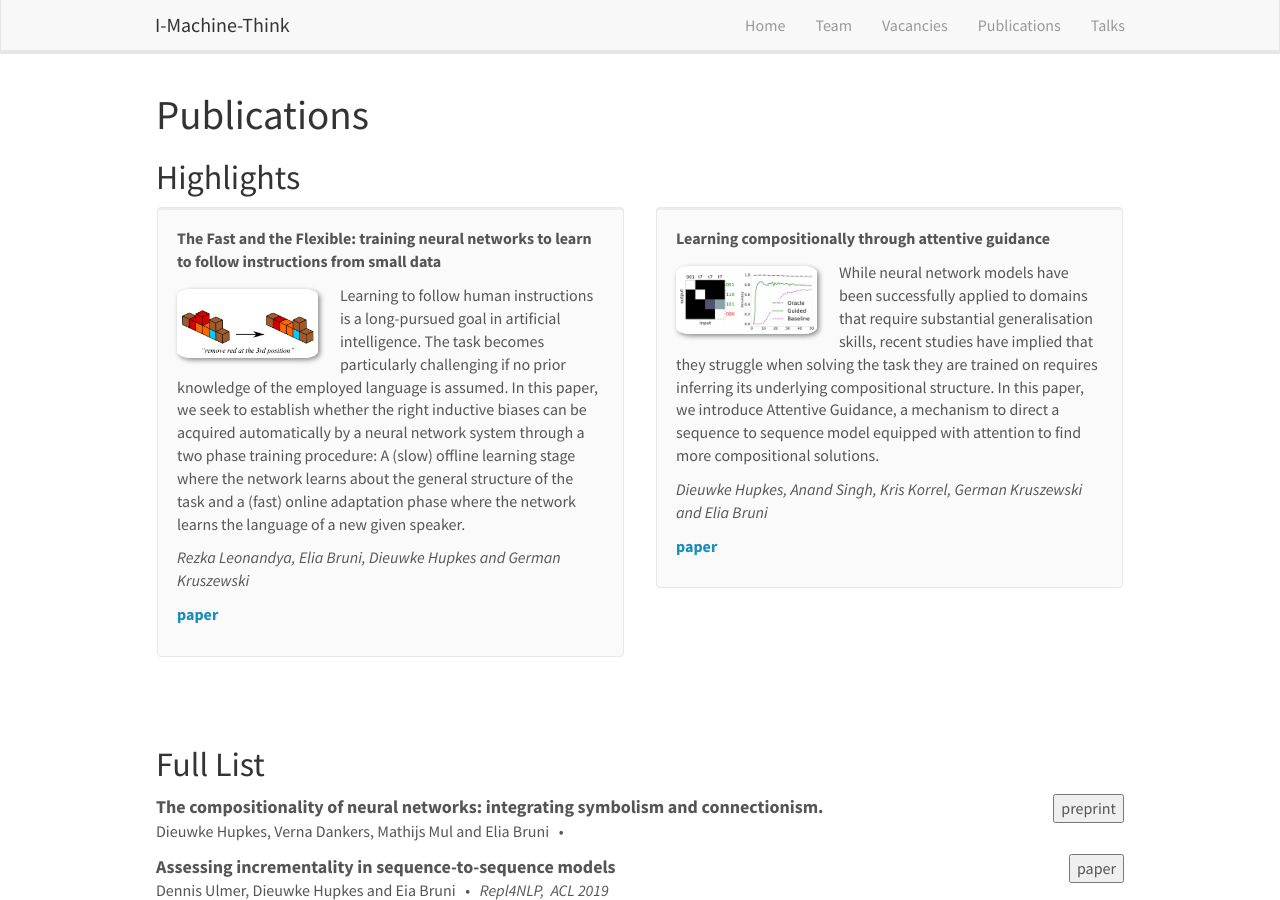
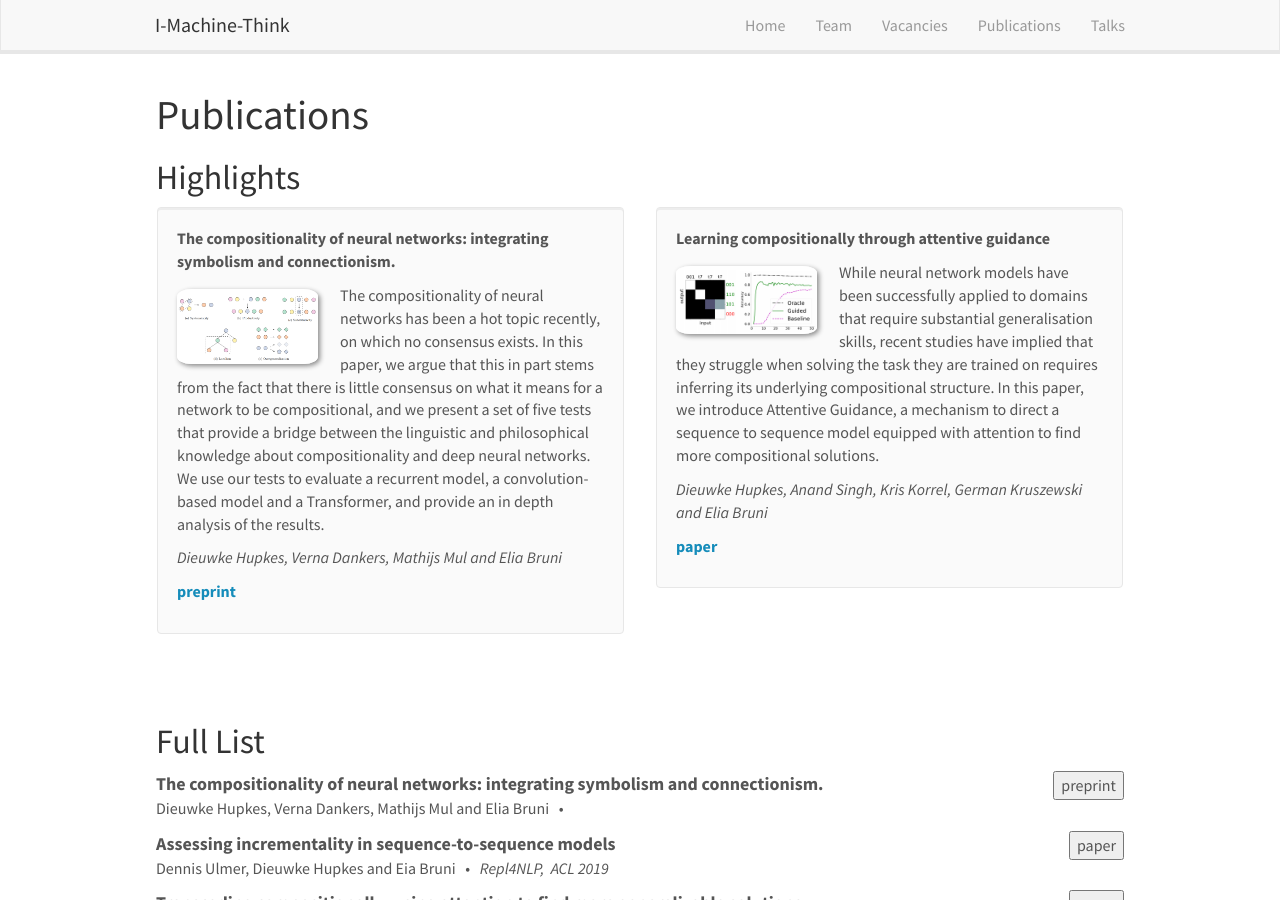
Before and after one commit to i-machine-think/i-machine-think.github.io, a Jekyll site: the page built from _pages/publications.md, in a window 1280 px wide and 900 px high. Built offline with Jekyll 4.4.1, drawn with Linux system fonts in a browser that asks for light colours; nearby versions of some CDN libraries.

Commit message:
Add manifesto to highlight publications

```diff
--- a/_data/publist.yml
+++ b/_data/publist.yml
@@ -1,9 +1,12 @@
 - title: "The compositionality of neural networks: integrating symbolism and connectionism."
   authors: "Dieuwke Hupkes, Verna Dankers, Mathijs Mul and Elia Bruni"
   year: 2019
-  image: dummy.png
-  description: ""
+  image: manifesto_tests.png
+  description: "The compositionality of neural networks has been a hot topic recently, on which no consensus exists.
+  In this paper, we argue that this in part stems from the fact that there is little consensus on what it means for a network to be compositional, and we present a set of five tests that provide a bridge between the linguistic and philosophical knowledge about compositionality and deep neural networks.
+  We use our tests to evaluate a recurrent model, a convolution-based model and a Transformer, and provide an in depth analysis of the results."
   venue: ""
+  highlight: 1
   link:
     url: https://arxiv.org/pdf/1908.08351.pdf
     display: preprint
@@ -53,7 +56,6 @@
   link:
     url: https://arxiv.org/pdf/1809.06194.pdf
     display:  paper
-  highlight: 1
   news2:
 
 - title: "Learning compositionally through attentive guidance"
```
Also changed, not shown: images/pubpic/manifesto_tests.png (added).
